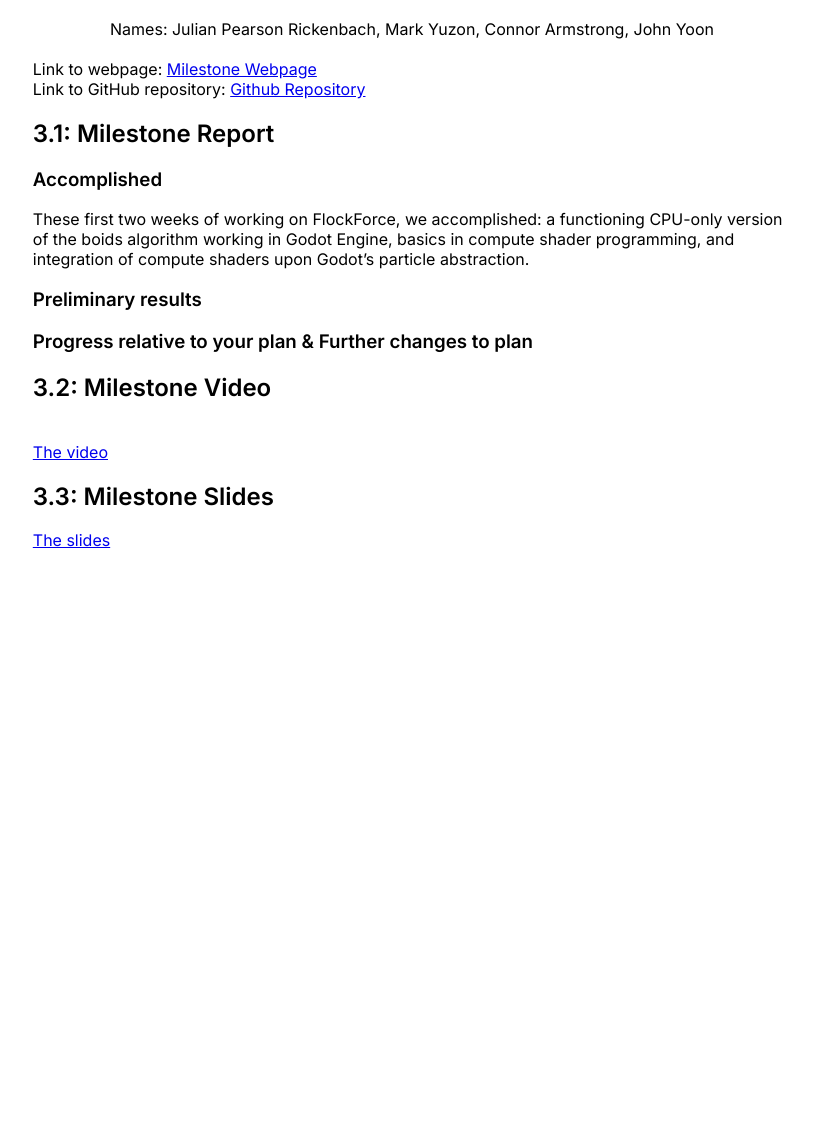
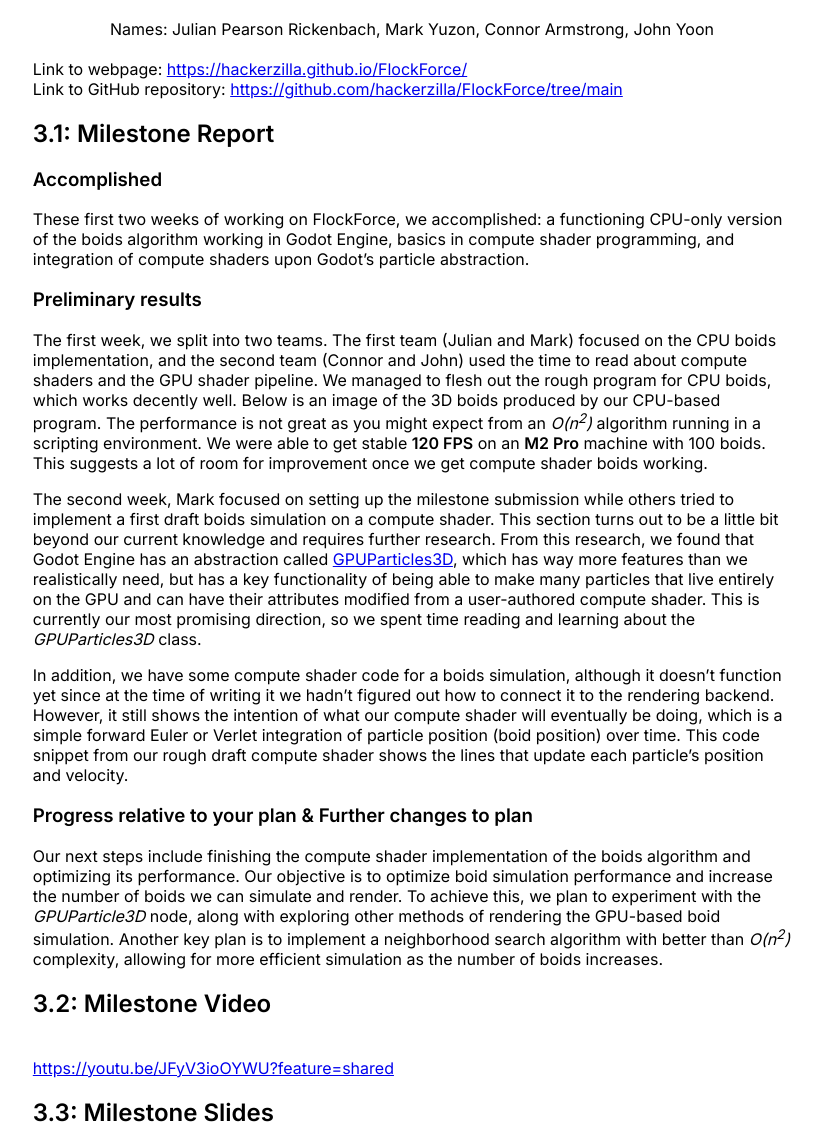
Before and after one commit to hackerzilla/FlockForce, a plain HTML site: page index.html in a window 1280 px wide. Shown: the part 131-1275 px from the top of the page, without its empty margins (228-1050 px from the left). Before the commit the page ends 800 px from the top, so only its background shows below. Drawn offline with nearby package versions, Linux system fonts and the light colour scheme; some packages are replaced by stand-ins of ours.

Commit message:
Updated milestone webpage

```diff
--- a/index.html
+++ b/index.html
@@ -33,11 +33,11 @@
 
 		<br>
         <!-- will update the links latee-->
-		Link to webpage: <a href="https://hackerzilla.github.io/FlockForce/">Milestone Webpage</a>
+		Link to webpage: <a href="https://hackerzilla.github.io/FlockForce/">https://hackerzilla.github.io/FlockForce/</a>
 
 		<br>
         <!-- Will iupdate link here -->
-		Link to GitHub repository:  <a href="https://github.com/hackerzilla/FlockForce/tree/main">Github Repository</a>
+		Link to GitHub repository:  <a href="https://github.com/hackerzilla/FlockForce/tree/main">https://github.com/hackerzilla/FlockForce/tree/main</a>
 
 
         <!--will include the webpage title here -->
@@ -58,25 +58,31 @@
 
 		</p>
 		<h3>Preliminary results</h3>
-        <p>
-            <!-- Will include text here-->
-        </p>
+		<p>
+			The first week, we split into two teams. The first team (Julian and Mark) focused on the CPU boids implementation, and the second team (Connor and John) used the time to read about compute shaders and the GPU shader pipeline. We managed to flesh out the rough program for CPU boids, which works decently well. Below is an image of the 3D boids produced by our CPU-based program. The performance is not great as you might expect from an <em>O(n<sup>2</sup>)</em> algorithm running in a scripting environment. We were able to get stable <strong>120 FPS</strong> on an <strong>M2 Pro</strong> machine with 100 boids. This suggests a lot of room for improvement once we get compute shader boids working.
+		</p>
+		<p>
+			The second week, Mark focused on setting up the milestone submission while others tried to implement a first draft boids simulation on a compute shader. This section turns out to be a little bit beyond our current knowledge and requires further research. From this research, we found that Godot Engine has an abstraction called <a href="https://docs.godotengine.org/en/stable/classes/class_gpuparticles3d.html#class-gpuparticles3d" target="_blank">GPUParticles3D</a>, which has way more features than we realistically need, but has a key functionality of being able to make many particles that live entirely on the GPU and can have their attributes modified from a user-authored compute shader. This is currently our most promising direction, so we spent time reading and learning about the <em>GPUParticles3D</em> class.
+		</p>
+		<p>
+			In addition, we have some compute shader code for a boids simulation, although it doesn’t function yet since at the time of writing it we hadn’t figured out how to connect it to the rendering backend. However, it still shows the intention of what our compute shader will eventually be doing, which is a simple forward Euler or Verlet integration of particle position (boid position) over time. This code snippet from our rough draft compute shader shows the lines that update each particle’s position and velocity.
+		</p>
 		<h3>Progress relative to your plan & Further changes to plan</h3>
-        <p>
-            <!-- Will include text here-->
-        </p>
+		<p>
+			Our next steps include finishing the compute shader implementation of the boids algorithm and optimizing its performance. Our objective is to optimize boid simulation performance and increase the number of boids we can simulate and render. To achieve this, we plan to experiment with the <em>GPUParticle3D</em> node, along with exploring other methods of rendering the GPU-based boid simulation. Another key plan is to implement a neighborhood search algorithm with better than <em>O(n<sup>2</sup>)</em> complexity, allowing for more efficient simulation as the number of boids increases.
+		</p>
 
 		<h2>3.2: Milestone Video</h2>
 		<br>
         <!-- will update the links latee-->
-		<a href="https://hackerzilla.github.io/FlockForce/">The video</a>
+		<a href="https://youtu.be/JFyV3ioOYWU?feature=shared">https://youtu.be/JFyV3ioOYWU?feature=shared</a>
 
 		<p>
 			<!-- Will include text here-->
 		</p>
 
 		<h2>3.3: Milestone Slides</h2>
-		<a href="https://www.canva.com/design/DAGlOD7Kwow/K57iDLisehqeTTzdDSIspg/view?utm_content=DAGlOD7Kwow&utm_campaign=designshare&utm_medium=link2&utm_source=uniquelinks&utlId=hd00e9cbd21">The slides</a>
+		<a href="https://www.canva.com/design/DAGlOD7Kwow/K57iDLisehqeTTzdDSIspg/view?utm_content=DAGlOD7Kwow&utm_campaign=designshare&utm_medium=link2&utm_source=uniquelinks&utlId=hd00e9cbd21">https://www.canva.com/design/DAGlOD7Kwow/K57iDLisehqeTTzdDSIspg/view?utm_content=DAGlOD7Kwow&utm_campaign=designshare&utm_medium=link2&utm_source=uniquelinks&utlId=hd00e9cbd21</a>
 
 
 
```
